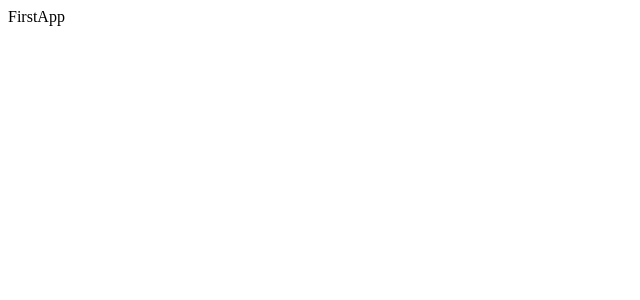
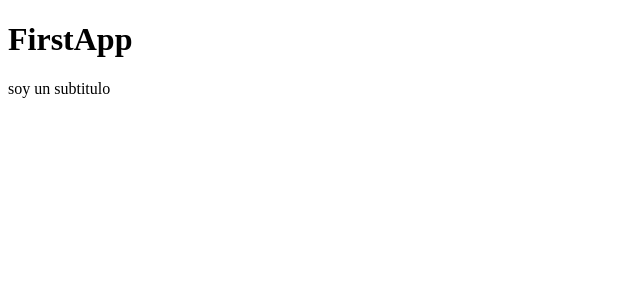
Before and after one commit to SergioAyala/react_you, a React (Vite) app in the folder 03-counter-app-vite/: page / in a window 1280 px wide. Shown: the top 300 px of the page, without its empty margins (0-640 px from the left). Built offline with nearby package versions, Linux system fonts and the light colour scheme.

Commit message:
clase 4 vite

```diff
--- a/03-counter-app-vite/src/FirstApp.jsx
+++ b/03-counter-app-vite/src/FirstApp.jsx
@@ -2,6 +2,22 @@
 
 export const FirstApp = () => {
   return (
-    <div>FirstApp</div>
+    <>
+    <h1>FirstApp</h1>
+    <p>soy un subtitulo</p>
+    </>
   )
 }
+
+
+/* import {Fragment} from 'react'
+
+export const FirstApp = () => {
+  return (
+    <Fragment>
+    <h1>FirstApp</h1>
+    <p>soy un subtitulo</p>
+    </Fragment>
+  )
+}
+ */
```
